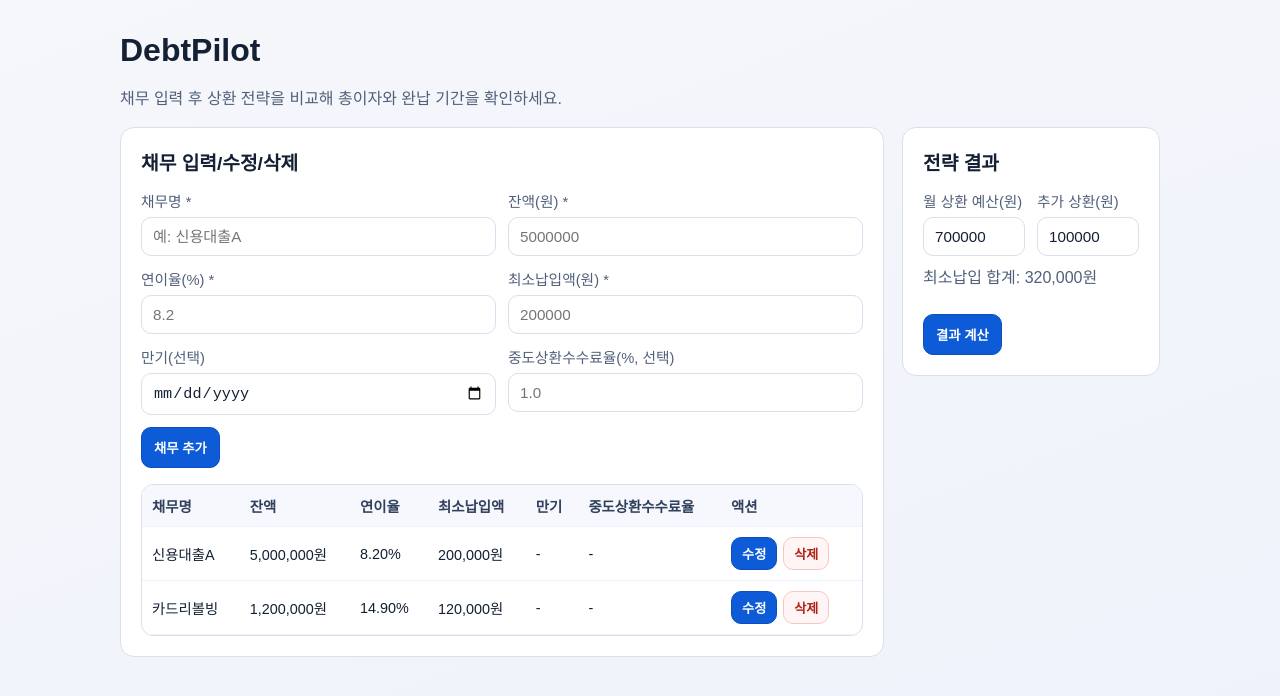
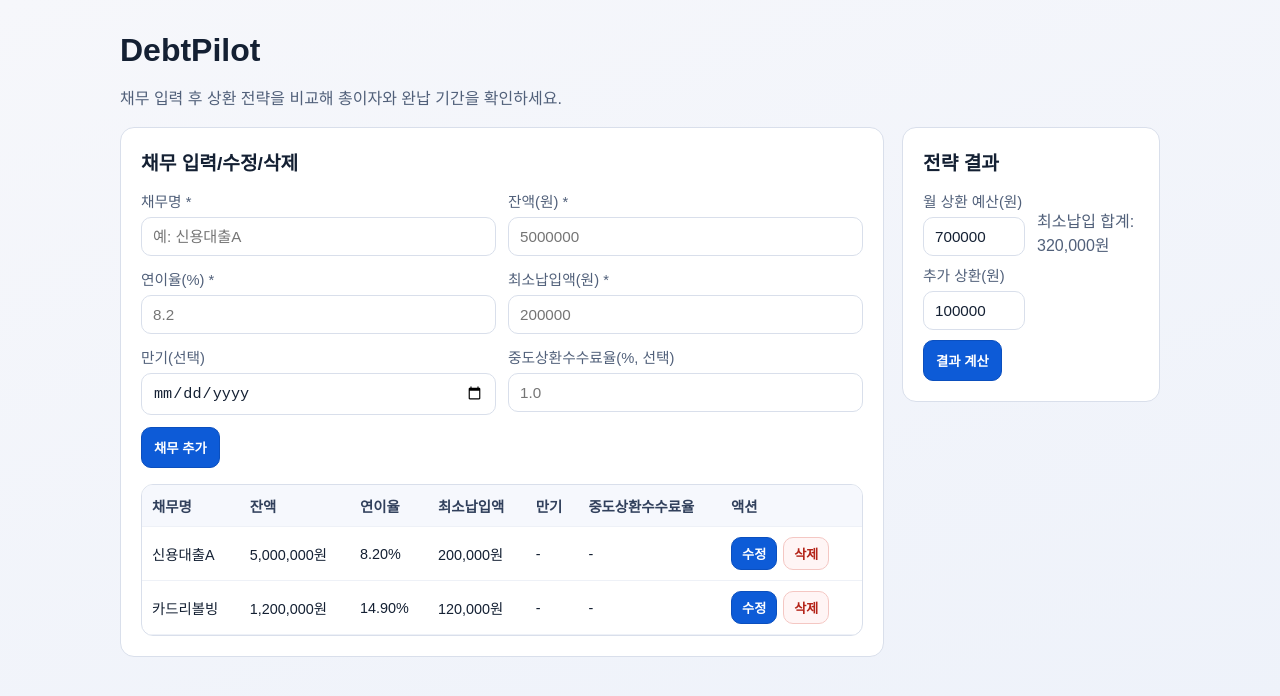
Before and after one commit to asusikai/loan-debt-planner, a Next.js app: page / in a window 1280 px wide. Shown: the top 696 px of the page. Built offline with nearby package versions, Linux system fonts and the light colour scheme.

Commit message:
feat(ui): 월 상환 예산 입력과 최소납입 검증 안내 분리

```diff
--- /dev/null
+++ b/src/app/components/budget-form.tsx
@@ -0,0 +1,42 @@
+type BudgetFormProps = {
+  monthlyBudget: string;
+  minimumRequired: number;
+  hasDebts: boolean;
+  onChangeMonthlyBudget: (value: string) => void;
+};
+
+function toCurrency(value: number): string {
+  return `${value.toLocaleString("ko-KR")}원`;
+}
+
+export function BudgetForm({
+  monthlyBudget,
+  minimumRequired,
+  hasDebts,
+  onChangeMonthlyBudget,
+}: BudgetFormProps) {
+  const budgetNumber = Number(monthlyBudget || "0");
+  const isInsufficient = hasDebts && Number.isFinite(budgetNumber) && budgetNumber < minimumRequired;
+
+  return (
+    <div className="budget-grid">
+      <label>
+        월 상환 예산(원)
+        <input
+          type="number"
+          min="0"
+          step="1000"
+          value={monthlyBudget}
+          onChange={(event) => onChangeMonthlyBudget(event.target.value)}
+          disabled={!hasDebts}
+          aria-invalid={isInsufficient}
+        />
+      </label>
+      <p className="muted budget-hint">최소납입 합계: {toCurrency(minimumRequired)}</p>
+      {!hasDebts ? <p className="field-warning">채무를 먼저 추가해야 예산을 설정할 수 있습니다.</p> : null}
+      {hasDebts && isInsufficient ? (
+        <p className="field-error">예산이 최소납입 합계보다 작습니다.</p>
+      ) : null}
+    </div>
+  );
+}
--- a/src/app/globals.css
+++ b/src/app/globals.css
@@ -75,6 +75,11 @@ h3 {
   display: grid;
   grid-template-columns: repeat(2, minmax(0, 1fr));
   gap: 12px;
+}
+
+.budget-hint {
+  margin: 0;
+  align-self: end;
 }
 
 label {
--- a/src/app/page.tsx
+++ b/src/app/page.tsx
@@ -3,6 +3,7 @@
 import { useEffect, useMemo, useState } from "react";
 
 import { ConfirmationDialog } from "@/app/components/confirmation-dialog";
+import { BudgetForm } from "@/app/components/budget-form";
 import { DebtList } from "@/app/components/debt-list";
 import { DebtForm, type DebtFormValues } from "@/app/components/debt-form";
 import { useDebtStorage } from "@/hooks/use-debt-storage";
@@ -266,15 +267,13 @@ export default function HomePage() {
 
         <section className="card">
           <h2>전략 결과</h2>
-          <div className="budget-grid">
-            <label>
-              월 상환 예산(원)
-              <input
-                type="number"
-                value={monthlyBudget}
-                onChange={(event) => setMonthlyBudget(event.target.value)}
-              />
-            </label>
+          <BudgetForm
+            monthlyBudget={monthlyBudget}
+            minimumRequired={totalMinimum}
+            hasDebts={debts.length > 0}
+            onChangeMonthlyBudget={setMonthlyBudget}
+          />
+          <div className="budget-grid" style={{ marginTop: 8 }}>
             <label>
               추가 상환(원)
               <input
@@ -284,9 +283,6 @@ export default function HomePage() {
               />
             </label>
           </div>
-          <p className="muted" style={{ marginTop: 8 }}>
-            최소납입 합계: {toCurrency(totalMinimum)}
-          </p>
           <button type="button" onClick={handleCalculate} style={{ marginTop: 10 }}>
             결과 계산
           </button>
```
